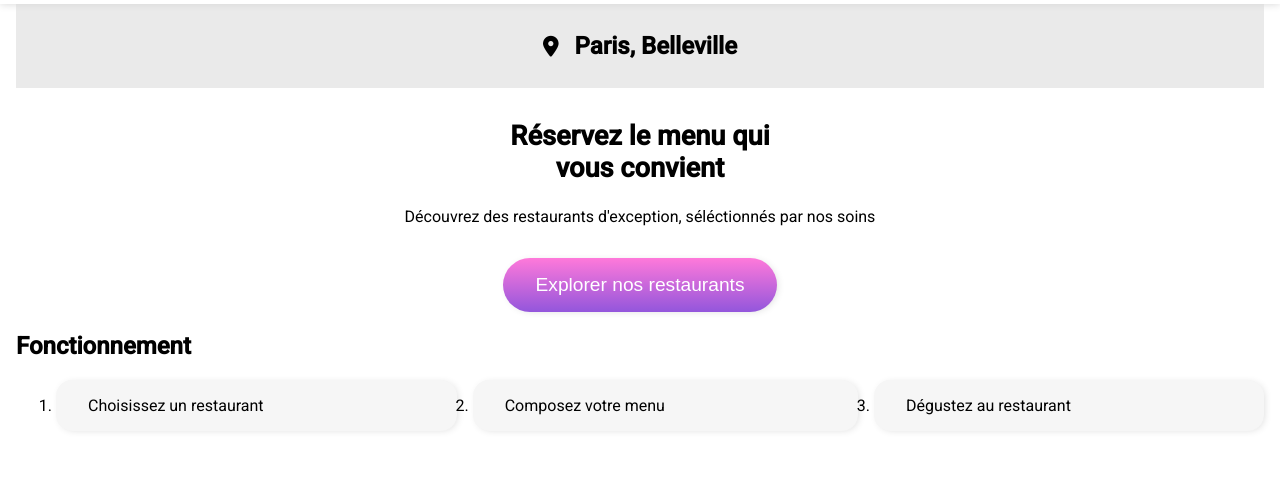
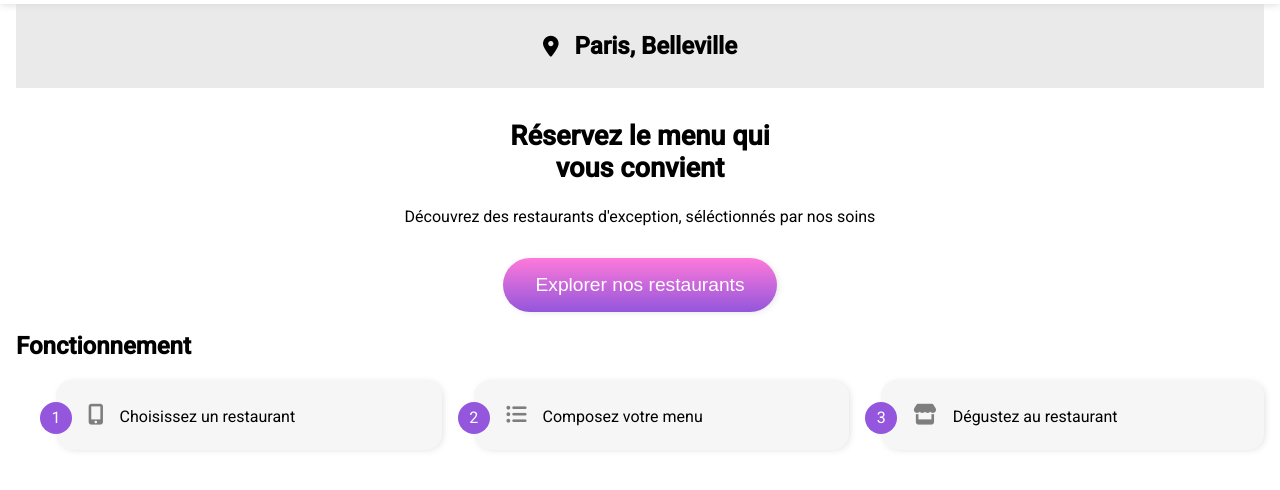
Before and after one commit to Khiln/OhmyfoodV2, a website: page index.html in a window 1280 px wide. Shown: the part 86-576 px from the top of the page. Drawn offline with Linux system fonts and the light colour scheme; a web font is replaced by a local one.

Commit message:
fonctionnement

```diff
--- a/index.html
+++ b/index.html
@@ -29,9 +29,9 @@
        <section class="etape">
            <h2>Fonctionnement</h2>
            <ol>
-               <li>Choisissez un restaurant</li>
-               <li>Composez votre menu</li>
-               <li>Dégustez au restaurant</li>
+               <li><i class="fas fa-mobile-alt"></i>Choisissez un restaurant</li>
+               <li><i class="fas fa-list-ul"></i>Composez votre menu</li>
+               <li><i class="fas fa-store"></i>Dégustez au restaurant</li>
            </ol>
        </section>
    </main>
--- a/sass/layout/etape.scss
+++ b/sass/layout/etape.scss
@@ -1,17 +1,35 @@
 @use "../../utils/mixin";
+@use "../layout/variable";
 
 .etape {
+    counter-reset: count;
     & ol {
         display: flex;
-        flex-wrap: wrap;
-        gap: 1rem;
-        @media (max-width: 800){
+        gap: 2rem;
+        list-style-type: none;
+        @media (max-width: 1000px){
             flex-direction: column;
         }
     }
     & li {
+        position: relative;
+        &::before {
+            content:counter(count);
+            counter-increment: count;
+            color: white;
+            background-color: variable.$primary;
+            border-radius: 50%;
+            width: 2rem;
+            height: 2rem;
+            display: grid;
+            place-items: center;
+            position: absolute;
+            bottom: 1rem;
+            left: -1rem;
+
+        }
         background-color: #f6f6f6;
-        padding: 1rem 2rem;
+        padding: 1.5rem 2rem;
         flex-grow: 1;
         border-radius: 1rem;
         @include mixin.box-s;
@@ -19,4 +37,9 @@
                 @include mixin.zoom;
             }
     }
+    & i.fas {
+        margin-right: 1rem;
+        color:#7E7E7E;
+        font-size: 1.3rem;
+    }
 }
--- /dev/null
+++ b/sass/layout/variable.scss
@@ -0,0 +1 @@
+$primary: #9356DC;
--- a/style.scss
+++ b/style.scss
@@ -3,3 +3,4 @@
 @use 'sass/layout/ville';
 @use 'sass/layout/explorer';
 @use 'sass/layout/etape';
+@use 'sass/layout/variable';
```
Also changed, not shown: style.css, 1 other file.
